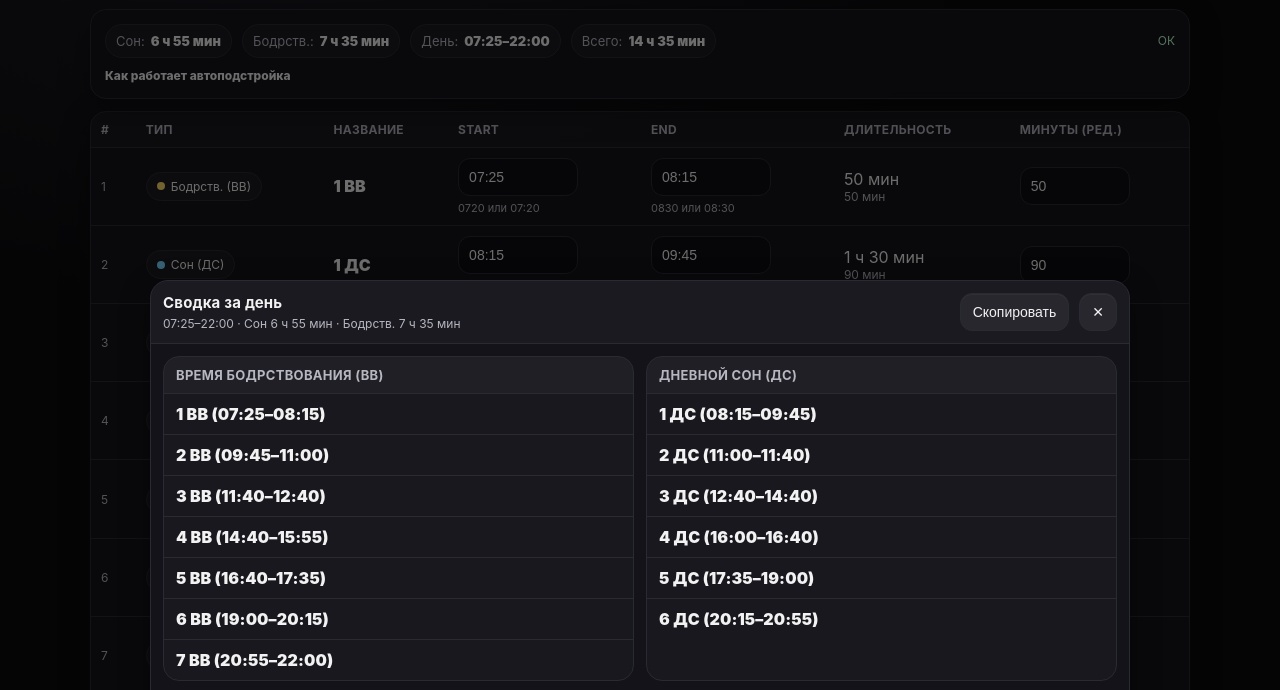
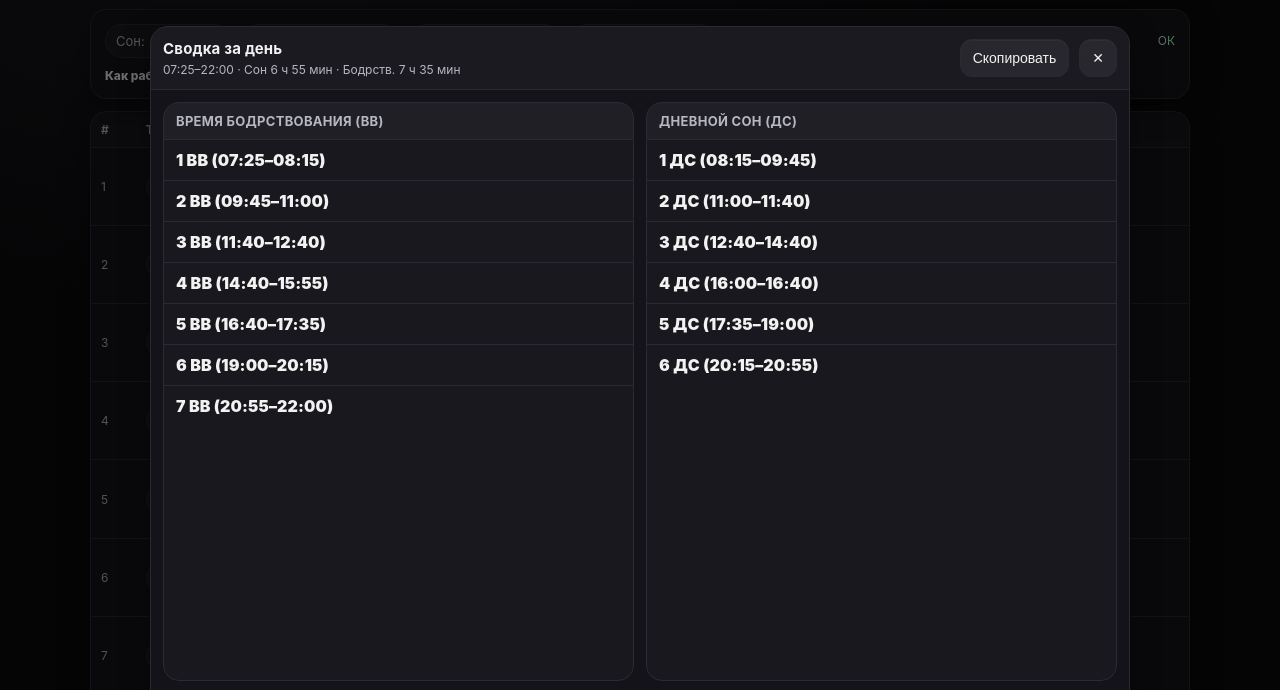
Before and after one commit to Nikki0000/SleepTime, a plain HTML site: page index.html in a window 1280 px wide. Both pictures are taken after a click on the button "Сводка". Shown: the part 60-750 px from the top of the page. Drawn offline with Linux system fonts and the light colour scheme.

Commit message:
Update index.html

```diff
--- a/index.html
+++ b/index.html
@@ -366,7 +366,7 @@
 
     .sheet{
       width: min(980px, 100%);
-      max-height: 88vh;
+      height: min(88vh, 720px);
       background: rgba(20,20,26,.98);
       border: 1px solid var(--line);
       border-radius: 18px;
@@ -411,9 +411,10 @@
       display:grid;
       grid-template-columns: 1fr 1fr;
       gap: 12px;
-      overflow:auto;
+      overflow-y: auto;
       -webkit-overflow-scrolling: touch;
       flex: 1 1 auto;
+      min-height: 0;
     }
 
     .block{
```
